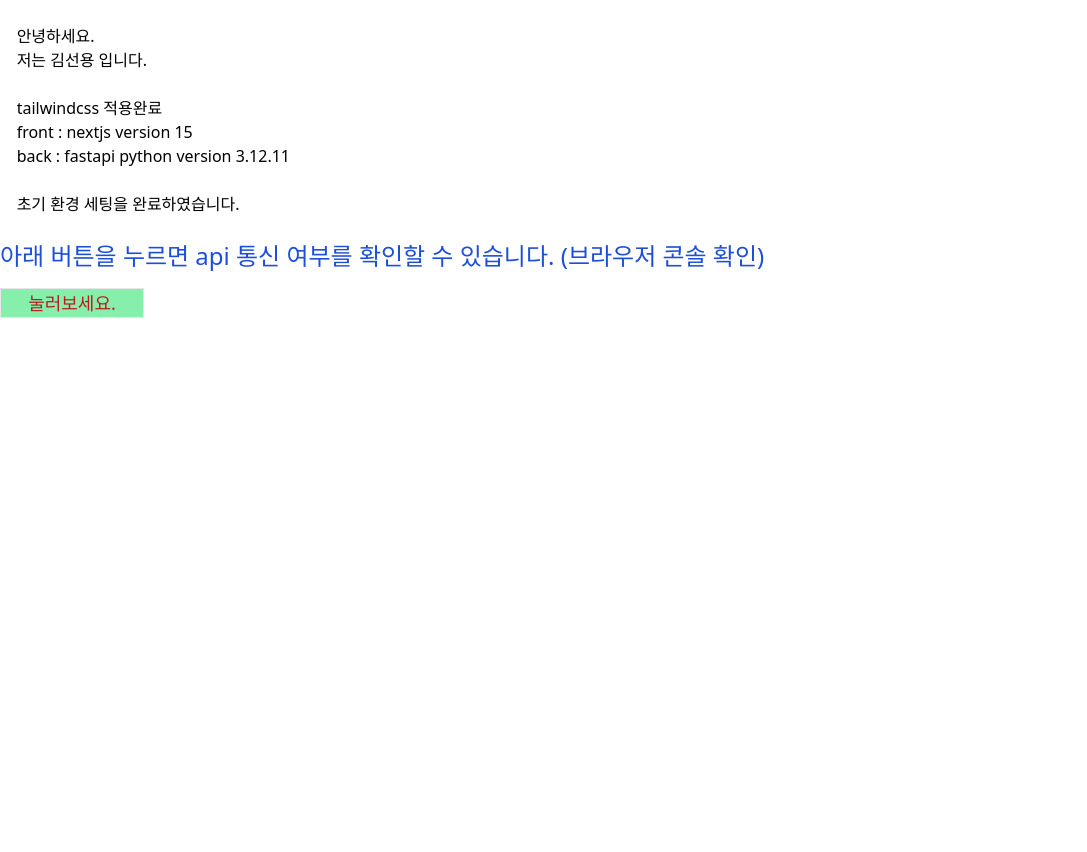
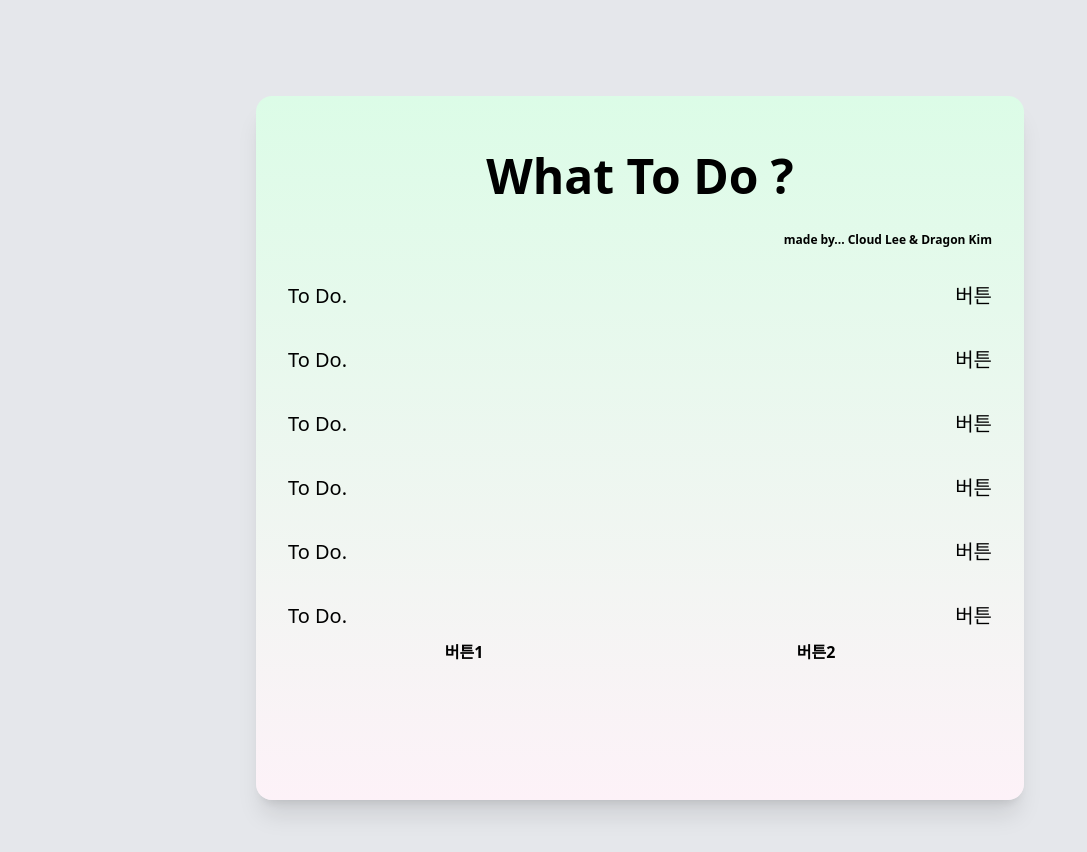
Before and after one commit to vaccine20/side-project-front, a Next.js app: page / in a window 1280 px wide. Shown: the top 852 px of the page, without its empty margins (0-1087 px from the left). Before the commit the page ends 800 px from the top, so only its background shows below. Built offline with nearby package versions, Linux system fonts and the light colour scheme.

Commit message:
To do list 퍼블 1차

```diff
--- a/app/layout.tsx
+++ b/app/layout.tsx
@@ -7,7 +7,7 @@ export default function RootLayout({
 }>) {
   return (
     <html lang="en">
-      <body>
+      <body className='bg-gray-200'>
         {children}
       </body>
     </html>
--- a/app/page.tsx
+++ b/app/page.tsx
@@ -1,38 +1,12 @@
-
+import WhatToDoCard from "@/components/WhatToDoCard";
 import NormalButton from "../components/NormalButton";
 
 const Home = () => {
 
-  const sampleText = `
-    안녕하세요.
-    저는 김선용 입니다.
-
-    tailwindcss 적용완료
-    front : nextjs version 15
-    back : fastapi python version 3.12.11
-
-    초기 환경 세팅을 완료하였습니다.
-  `
-
   return (
-    <>
-      <div>
-        <span className="whitespace-pre">
-          {sampleText}
-        </span>
-      </div>
-      <div className="text-blue-700 text-2xl mb-4">
-        아래 버튼을 누르면 api 통신 여부를 확인할 수 있습니다. (브라우저 콘솔 확인)
-      </div>
-      <div
-        className="w-36 border bg-green-300 text-red-700 text-lg flex justify-center"
-      >
-        <NormalButton
-          title='눌러눌러!!!!'
-          className="w-full"
-        />
-      </div>
-    </>
+    <div className="flex h-[56rem] justify-center items-center">
+      <WhatToDoCard />
+    </div>
   );
 }
 
--- a/components/NormalButton.tsx
+++ b/components/NormalButton.tsx
@@ -12,26 +12,9 @@ const NormalButton = ({title, className} : NormalButtonProps) => {
 
   const [buttonText, setButtonText] = useState('눌러보세요.');
 
-  const handleClick = () => {
-
-    axios.get('http://localhost:8000/init')
-    .then(res => {
-      console.log('response ===> ', res);
-      if (res.status == 200) {
-        setButtonText('성공');
-      } else {
-        setButtonText('실패');
-      }
-    })
-    .catch(err => {
-      setButtonText('에러 콘솔 확인');
-      console.log('err ===============> ', err);
-    })
-  };
-
   return (
     <>
-      <button onClick={handleClick} className={className}>
+      <button className={className}>
         { buttonText }
       </button>
     </>
--- /dev/null
+++ b/components/WhatToDoCard.tsx
@@ -0,0 +1,16 @@
+'use client'
+
+import WhatToDoList from "./WhatToDoList";
+import WhatToDoTitle from "./WhatToDoTitle";
+
+const WhatToDoCard = () => {
+
+  return (
+    <div className="w-[48rem] h-[44rem] bg-gradient-to-b from-green-100 to-pink-50 rounded-2xl shadow-xl p-8">
+      <WhatToDoTitle />
+      <WhatToDoList />
+    </div>
+  )
+}
+
+export default WhatToDoCard;
--- /dev/null
+++ b/components/WhatToDoItem.tsx
@@ -0,0 +1,17 @@
+'use client'
+
+const WhatToDoItem = () => {
+
+  return (
+    <div className="flex justify-between items-center h-12 mt-4 text-xl">
+      <div>
+        To Do.
+      </div>
+      <div>
+        버튼
+      </div>
+    </div>
+  )
+}
+
+export default WhatToDoItem;
--- /dev/null
+++ b/components/WhatToDoList.tsx
@@ -0,0 +1,30 @@
+'use client'
+
+import WhatToDoItem from "./WhatToDoItem";
+
+const WhatToDoList = () => {
+
+  return (
+    <div>
+      <div className="flex items-center justify-end h-8 font-bold text-xs mb-4">
+        made by... Cloud Lee & Dragon Kim
+      </div>
+      <WhatToDoItem />
+      <WhatToDoItem />
+      <WhatToDoItem />
+      <WhatToDoItem />
+      <WhatToDoItem />
+      <WhatToDoItem />
+      <div className="flex items-center justify-around font-bold mb-4">
+        <div>
+          버튼1
+        </div>
+        <div>
+          버튼2
+        </div>
+      </div>
+    </div>
+  )
+}
+
+export default WhatToDoList;
--- /dev/null
+++ b/components/WhatToDoTitle.tsx
@@ -0,0 +1,14 @@
+'use client'
+
+const WhatToDoTitle = () => {
+
+  return (
+    <div className="flex justify-center items-center h-24">
+      <div className="text-5xl font-bold">
+        What To Do ?
+      </div>
+    </div>
+  )
+}
+
+export default WhatToDoTitle;
--- a/package.json
+++ b/package.json
@@ -9,6 +9,9 @@
     "lint": "next lint"
   },
   "dependencies": {
+    "@emotion/react": "^11.14.0",
+    "@emotion/styled": "^11.14.1",
+    "@mui/material": "^7.2.0",
     "autoprefixer": "^10.4.21",
     "axios": "^1.11.0",
     "next": "15.4.3",
--- a/postcss.config.mjs
+++ /dev/null
@@ -1,8 +0,0 @@
-const config = {
-  plugins: {
-    tailwindcss: {},
-    autoprefixer: {},
-  },
-};
-
-export default config;
```
Also changed, not shown: 1 other file (tests, documents, lock files or other folders).
